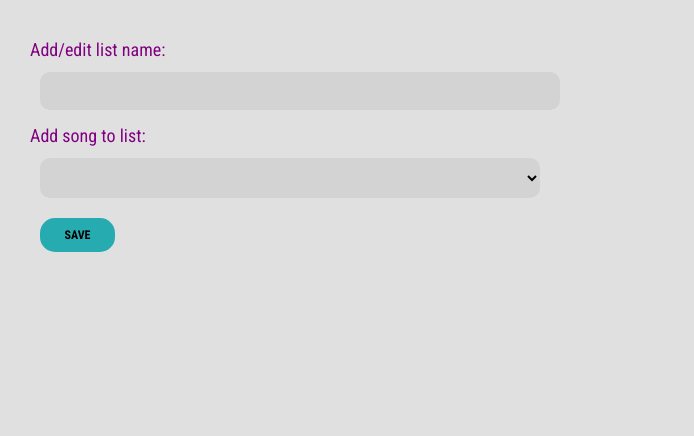
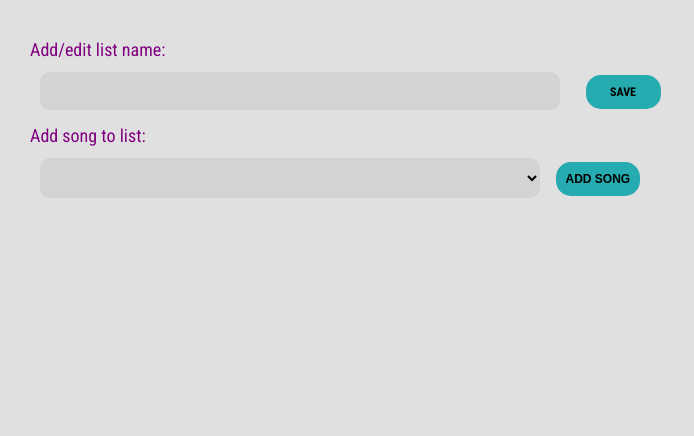
Before and after one commit to kevinelong/makeperfect, a Django app: template makeperfect_app/templates/makeperfect_app/editlist.html in a window 1280 px wide. Shown: the part 67-503 px from the top of the page, without its empty margins (0-694 px from the left). Run offline with Django 3.2, Linux system fonts and the light colour scheme; the template is opened without the code that fills it, so the values that code supplies are empty.

Commit message:
Adjust position of form elements on editlist view.

```diff
--- a/makeperfect_app/models.py
+++ b/makeperfect_app/models.py
@@ -44,7 +44,7 @@ class ListItem(models.Model):
     position = models.IntegerField(default=0)
 
     def __str__(self): # __unicode__ on Python 2
-        return "List: " + str(self.list_name) + "; Song: " + str(self.song)
+        return "LIST: " + str(self.list_name) + "; SONG: " + str(self.song)
 
     def __unicode__(self): # __
-        return "List: " + str(self.list_name) + "; Song: " + str(self.song)
+        return "LIST: " + str(self.list_name) + "; SONG: " + str(self.song)
--- a/makeperfect_app/static/css/style.css
+++ b/makeperfect_app/static/css/style.css
@@ -155,6 +155,10 @@ SONG DETAIL STYLES
     display: inline;
 }
 
+#lyrics {
+    font-size: 16px;
+}
+
 pre {
     white-space: pre-wrap;
     font-family: 'Roboto Condensed', sans-serif;
@@ -166,7 +170,8 @@ pre {
     padding-left: 40px;
     float: right;
     border-radius: 15px;
-    min-width: 25%;
+    min-width: 30%;
+    font-size: 20px;
 }
 
 /*--------------------------------------------
--- a/makeperfect_app/templates/makeperfect_app/editlist.html
+++ b/makeperfect_app/templates/makeperfect_app/editlist.html
@@ -8,16 +8,17 @@
          <label for="edit-song-list">Add/edit list name:</label>
         <br>
          <input id='edit-song-list' value="{{ list.list_name }}" type="text" name="list_name">
+        <input class='save-button' type="submit" value="SAVE"/>
         <br>
-        <label for="song-select-list">Add song to list:</label>
+            <label for="song-select-list">Add song to list:</label>
         <br>
         <select id = "song-select-list">
             {% for song in songs %}
+            <option value="--------"></option>
             <option value = "song.song_title">{{ song.song_title }}</option>
             {% endfor %}
         </select>
-        <br>
-        <input class='save-button' type="submit" value="SAVE"/>
+        <a href="#"><button>ADD SONG</button></a>
     </form>
 </div>
     <br/>
```
